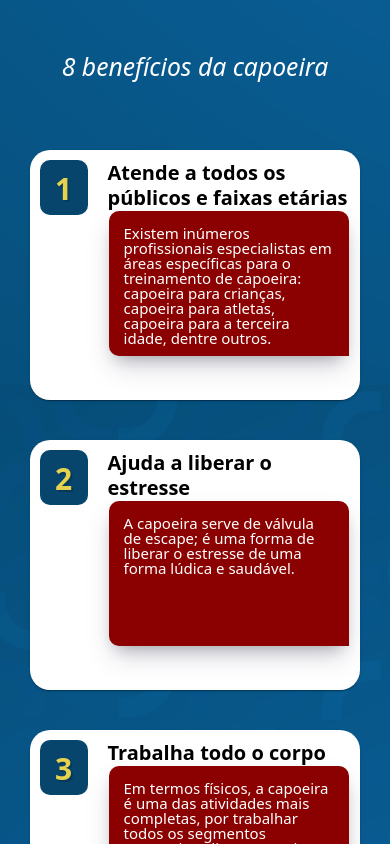
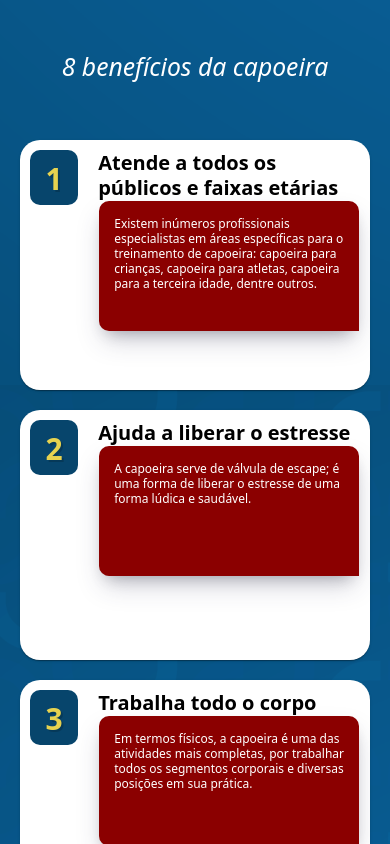
Before and after one commit to LucaMaia/PrototipoSiteAruanda, a Next.js app: page / in a window 390 px wide. Shown: the part 2220-3064 px from the top of the page. Built offline with nearby package versions, Linux system fonts and the light colour scheme.

Commit message:
ajustes cards Beneficios

```diff
--- a/components/CardBeneficios/CardBeneficios.module.css
+++ b/components/CardBeneficios/CardBeneficios.module.css
@@ -108,7 +108,6 @@
     height: 80px;
     margin:5px;
     font-size: 15px;
-
 }
 
 .title{
@@ -154,6 +153,10 @@
 }
 
 @media (max-width: 1500px) {
+    .desc{
+        height: 100px;
+        font-size: 12px;
+    }
     .alinhamento_imagem_oculos{
         display: none;
     }
@@ -179,11 +182,15 @@
     .info{
         height:auto;
     }
+    .card{
+       height: 400px;
+    }
+
 }
 
 @media (max-width: 580px) {
     .info .desc{
-        height: 145px;
+        height: 130px;
         margin: 1px;
     }
     .info{
@@ -211,9 +218,7 @@
 }
 
 @media (max-width: 900px) {
-    .desc{
-        height: 90px;
-    }
+
     .titulo_processo_seletivo{
         width: 55%;
     }
--- a/components/CardBeneficios/index.jsx
+++ b/components/CardBeneficios/index.jsx
@@ -13,7 +13,7 @@ export default function CardBeneficios({link}) {
                 // if(!item.numeric & !item.subtitle & !item.desc & !item.textarea) return;
                 return (
                     <div className={styles.size} key={index}>
-                        <div style={{display:"flex",justifyContent:"start",padding:"20px"}} >
+                        <div style={{display:"flex",justifyContent:"start",padding:"10px"}} >
                             <Card className={styles.card} style={{borderRadius:"20px"}}>
                                 <CardActionArea >
                                     <div className={styles.item}>
@@ -42,7 +42,7 @@ export default function CardBeneficios({link}) {
                         </div>
 
 
-                        <div style={{display:"flex",justifyContent:"end",padding:"20px"}}>
+                        <div style={{display:"flex",justifyContent:"end",padding:"10px"}}>
                             <Card className={styles.card} style={{borderRadius:"20px"}}>
                                 <CardActionArea >
                                     <div className={styles.item}>
```
